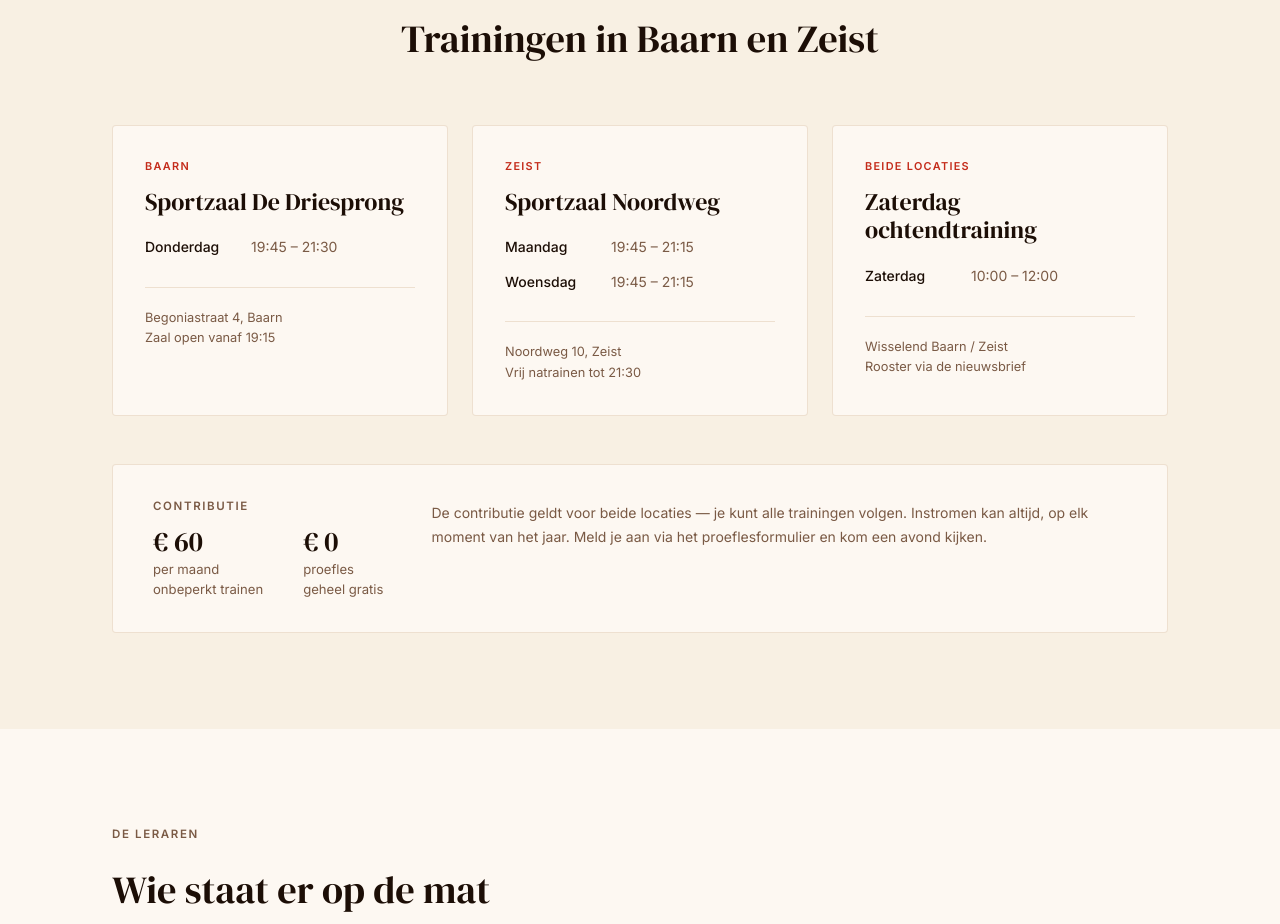
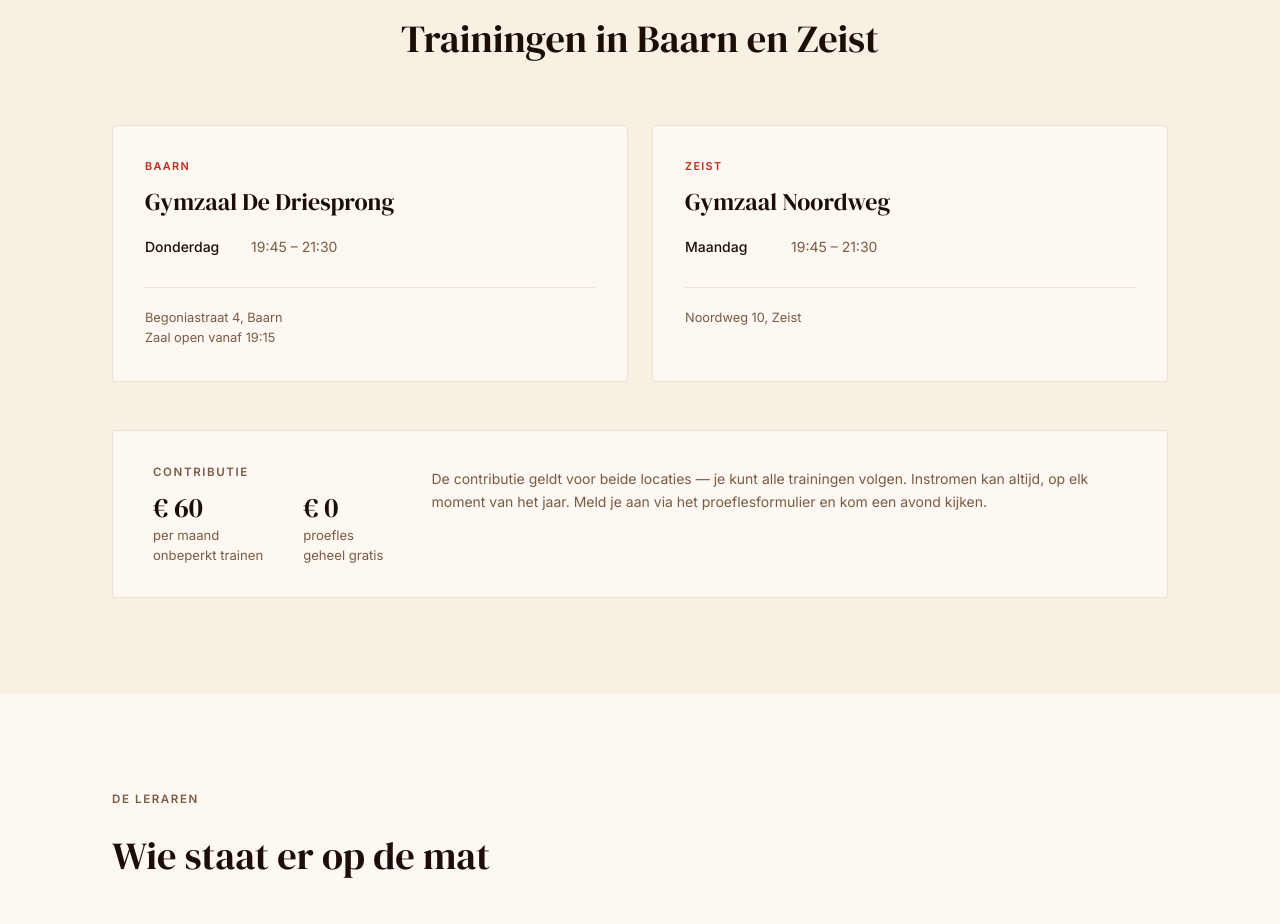
Before and after one commit to arjandevries060967-sketch/ima-juku-website-2026, a plain HTML site: page index.html in a window 1280 px wide. Shown: the part 1540-2464 px from the top of the page. Drawn offline with Linux system fonts and the light colour scheme.

Commit message:
content: locaties bijgewerkt – gymzaal, Zeist alleen maandag, beide-locaties tegel weg

```diff
--- a/index.html
+++ b/index.html
@@ -793,7 +793,7 @@
     <div class="locaties-grid">
       <div class="locatie-card">
         <span class="card-tag">Baarn</span>
-        <h3>Sportzaal De Driesprong</h3>
+        <h3>Gymzaal De Driesprong</h3>
         <ul class="schedule-list">
           <li>
             <span class="schedule-day">Donderdag</span>
@@ -808,37 +808,18 @@
 
       <div class="locatie-card">
         <span class="card-tag">Zeist</span>
-        <h3>Sportzaal Noordweg</h3>
+        <h3>Gymzaal Noordweg</h3>
         <ul class="schedule-list">
           <li>
             <span class="schedule-day">Maandag</span>
-            <span class="schedule-time">19:45 – 21:15</span>
-          </li>
-          <li>
-            <span class="schedule-day">Woensdag</span>
-            <span class="schedule-time">19:45 – 21:15</span>
+            <span class="schedule-time">19:45 – 21:30</span>
           </li>
         </ul>
         <p class="locatie-meta">
-          Noordweg 10, Zeist<br>
-          Vrij natrainen tot 21:30
+          Noordweg 10, Zeist
         </p>
       </div>
 
-      <div class="locatie-card">
-        <span class="card-tag">Beide locaties</span>
-        <h3>Zaterdag ochtendtraining</h3>
-        <ul class="schedule-list">
-          <li>
-            <span class="schedule-day">Zaterdag</span>
-            <span class="schedule-time">10:00 – 12:00</span>
-          </li>
-        </ul>
-        <p class="locatie-meta">
-          Wisselend Baarn / Zeist<br>
-          Rooster via de nieuwsbrief
-        </p>
-      </div>
     </div>
 
     <div class="kosten-block">
```
